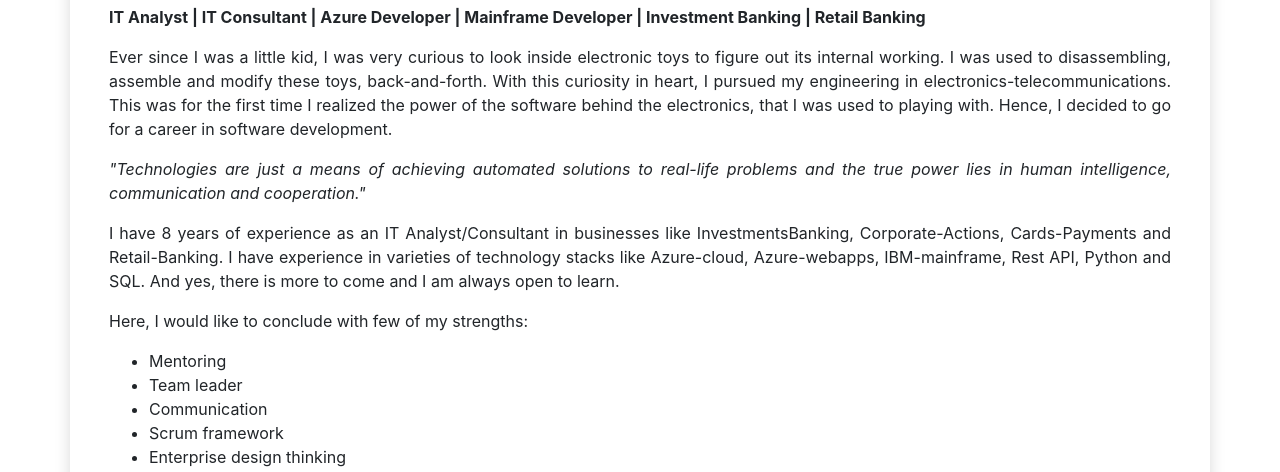
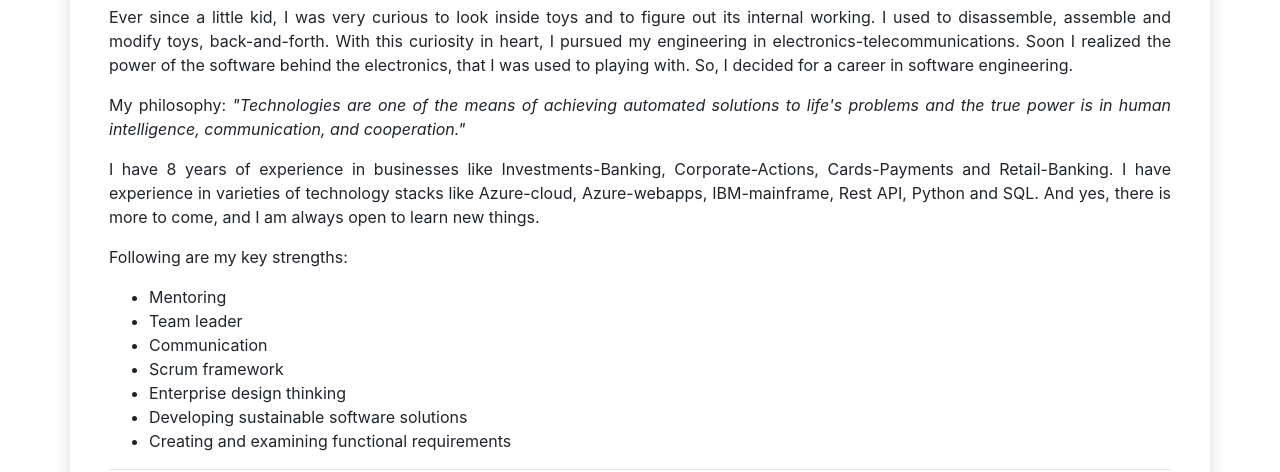
Before and after one commit to SouravKumarSahu/SouravKsahu.azure.webapp, a website: page public/index.html in a window 1280 px wide. Shown: the part 146-618 px from the top of the page. Drawn offline with nearby package versions, Linux system fonts and the light colour scheme; a script that the page names is missing.

Commit message:
Updated a lot of stuff in pagehome.html

```diff
--- a/public/pagehome.html
+++ b/public/pagehome.html
@@ -23,29 +23,27 @@
         About Me
       </a>
     </h2>
-    <p>
+    <!-- <p>
       <b>IT Analyst | IT Consultant | Azure Developer | Mainframe
         Developer | Investment Banking | Retail Banking </b>
+    </p> -->
+    <p>
+      Ever since a little kid, I was very curious to look inside toys and to figure out its internal
+      working. I used to disassemble, assemble and modify toys, back-and-forth.
+      With this curiosity in heart, I pursued my engineering in electronics-telecommunications. Soon I realized the power of the software behind the electronics, that I was used to playing with. So, I
+      decided for a career in software engineering.
     </p>
     <p>
-      Ever since I was a little kid, I was very curious to look inside electronic toys to figure out its internal
-      working. I was used to disassembling, assemble and modify these toys, back-and-forth.
-      With this curiosity in heart, I pursued my engineering in electronics-telecommunications. This was for the first
-      time I realized the power of the software behind the electronics, that I was used to playing with. Hence, I
-      decided to go for a career in software development.
+      My philosophy: <i>"Technologies are one of the means of achieving automated solutions to life's problems and the true power is in human intelligence, communication, and cooperation."</i>
     </p>
     <p>
-      <i>"Technologies are just a means of achieving automated solutions to real-life problems and the true power lies
-        in human intelligence, communication and cooperation."</i>
+      I have 8 years of experience in businesses like Investments-Banking, Corporate-Actions,
+      Cards-Payments and Retail-Banking. I have experience in varieties
+      of technology stacks like Azure-cloud, Azure-webapps, IBM-mainframe, Rest API, Python and
+      SQL. And yes, there is more to come, and I am always open to learn new things.
     </p>
     <p>
-      I have 8 years of experience as an IT Analyst/Consultant in businesses like InvestmentsBanking, Corporate-Actions,
-      Cards-Payments and Retail-Banking. I have experience in varieties
-      of technology stacks like Azure-cloud, Azure-webapps, IBM-mainframe, Rest API, Python and
-      SQL. And yes, there is more to come and I am always open to learn.
-    </p>
-    <p>
-      Here, I would like to conclude with few of my strengths:
+      Following are my key strengths:
     <ul>
       <li>Mentoring</li>
       <li>Team leader</li>
@@ -91,7 +89,7 @@
         </div>
         <div class="col-4">
           <div data-iframe-width="150" data-iframe-height="150"
-            data-share-badge-id="4769b9d7-9d22-4913-a3c3-d3ee553011bd"
+            data-share-badge-id="b7c25be9-17fc-4c1d-830f-38e995230786"
             data-share-badge-host="https://www.youracclaim.com"></div>
         </div>
         <div class="col-4">
@@ -114,7 +112,7 @@
         </div>
         <div class="col-4">
           <div data-iframe-width="150" data-iframe-height="150"
-            data-share-badge-id="0860ebd5-9a7d-4f8a-b727-f1ff5997e9e2"
+            data-share-badge-id="12a5c964-b741-4ff8-8ac3-f28554a329a7"
             data-share-badge-host="https://www.youracclaim.com"></div>
         </div>
       </div>
@@ -131,7 +129,7 @@
           <br>
           Tata Consultancy Services
           <br>
-          <i>As an IT Analyst, I am responsible for design and development of software solutions for ourclients in the banking sector.</i>
+          <!-- <i>As an IT Analyst, I am responsible for design and development of software solutions for ourclients in the banking sector.</i> -->
         </li>
         <li>
           10/2013 – 03/2016
@@ -140,7 +138,7 @@
           <br>
           Atos Syntel
           <br>
-          <i>As a Senior Software Engineer, I was responsible for maintenance of IT products for our client in the credit card sector.</i>
+          <!-- <i>As a Senior Software Engineer, I was responsible for maintenance of IT products for our client in the credit card sector.</i> -->
         </li>
       </ul>
     </div>
@@ -175,7 +173,7 @@
           <br>
           Biju Patnaik University of Technology
           <br>
-          <i>Field of study : Electronics and Telecommunication engineering</i>
+          <!-- <i>Field of study : Electronics and Telecommunication engineering</i> -->
         </li>
         <li>
           2006 – 2008
@@ -184,7 +182,7 @@
           <br>
           Central Board of Secondary Education
           <br>
-          <i>Field of study : Science</i>
+          <!-- <i>Field of study : Science</i> -->
         </li>
       </ul>
     </div>
@@ -194,7 +192,7 @@
       <h2 class="text-primary">Hobbies and Interests</h2>
       <ul>
         <li>
-          Meditation, Exercise, Photography, Trekking, Philosophy books, Gadgets
+          Meditation, Writing, Exercise, Photography, Trekking, Philosophy books reading, Gadgets
         </li>
       </ul>
     </div>
```
